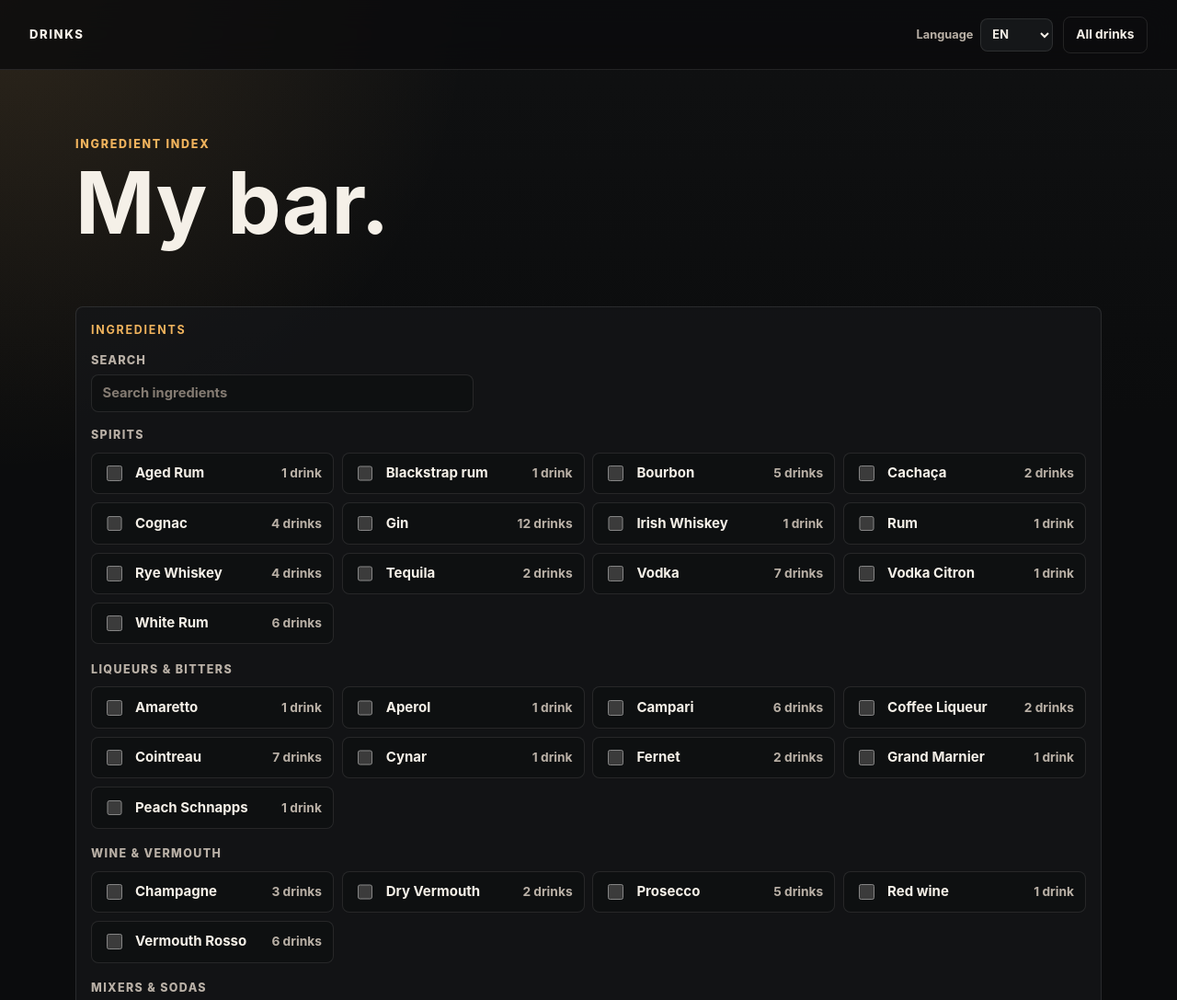
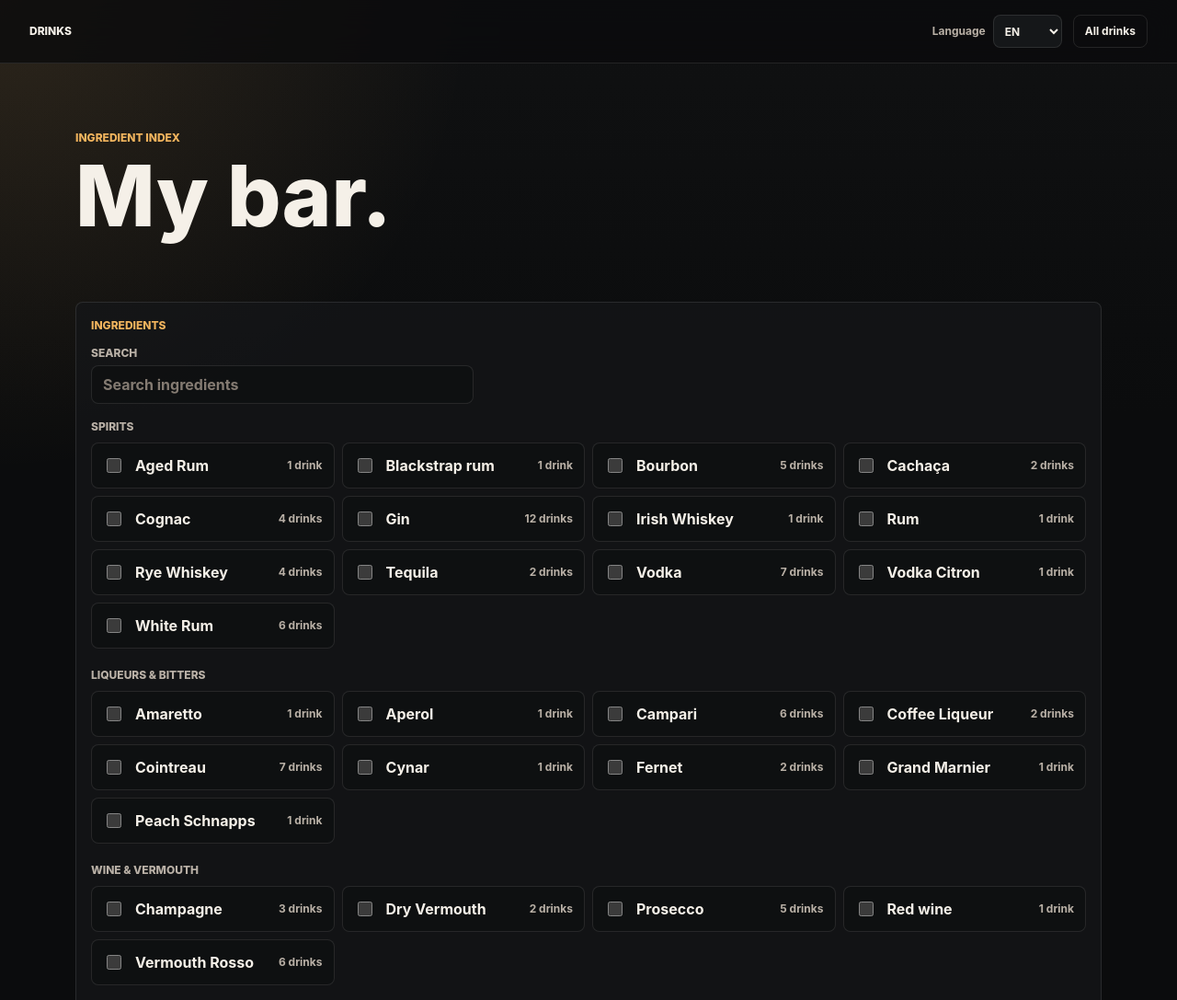
Before and after one commit to alisterlf/drinks, a website built with Vite: page ingredients.html in a window 1280 px wide. Shown: the top 1087 px of the page at 92% size. Built offline with nearby package versions, Linux system fonts and the light colour scheme.

Commit message:
feat: update typography and spacing in styles.css for improved readability
- Adjusted font sizes for various elements to enhance visual hierarchy.
- Modified spacing variables to create a more consistent layout across components.
- Introduced new font variables for better control over text styling.
- Reduced padding and margin values for a cleaner design and improved user experience.

```diff
--- a/styles.css
+++ b/styles.css
@@ -23,51 +23,46 @@
   --color-accent-selected: color-mix(in srgb, var(--color-accent) 18%, transparent);
   --color-accent-checked: color-mix(in srgb, var(--color-accent) 16%, transparent);
   --font-body: 'Inter', ui-sans-serif, system-ui, -apple-system, 'BlinkMacSystemFont', 'Segoe UI', sans-serif;
-  --font-size-xs: 0.78rem;
-  --font-size-sm: 0.8rem;
-  --font-size-md: 0.86rem;
-  --font-size-base: 0.92rem;
-  --font-size-body: 0.94rem;
-  --font-size-card-title: 1.2rem;
-  --font-size-icon: 1.15rem;
-  --font-size-summary: 1.04rem;
-  --font-size-page-title: clamp(2.35rem, 12vw, 5.8rem);
-  --font-size-detail-title: clamp(2.4rem, 12vw, 5rem);
+  --font-size-sm: 0.75rem;
+  --font-size-md: 1rem;
+  --font-size-lg: 1.25rem;
+  --font-size-xl: clamp(2.25rem, 12vw, 5.75rem);
+  --font-size-xxl: clamp(2.5rem, 12vw, 5rem);
   --font-weight-medium: 650;
   --font-weight-bold: 700;
   --font-weight-heavy: 750;
   --font-weight-black: 800;
   --font-weight-heading: 850;
-  --tracking-label: 0.14em;
-  --tracking-brand: 0.12em;
-  --tracking-control: 0.08em;
-  --tracking-group: 0.11em;
+  --tracking-label: 0;
+  --tracking-brand: var(--tracking-label);
+  --tracking-control: var(--tracking-label);
+  --tracking-group: var(--tracking-label);
   --line-height-tight: 0.92;
   --line-height-heading: 1.12;
   --line-height-body: 1.5;
+  --font-text: var(--font-size-md) / var(--line-height-body) var(--font-body);
+  --font-text-sm: var(--font-size-sm) / var(--line-height-body) var(--font-body);
+  --font-text-strong: var(--font-weight-heavy) var(--font-size-md) / var(--line-height-body) var(--font-body);
+  --font-label: var(--font-weight-black) var(--font-size-sm) / var(--line-height-body) var(--font-body);
+  --font-label-heading: var(--font-weight-heading) var(--font-size-sm) / var(--line-height-body) var(--font-body);
+  --font-control: var(--font-weight-bold) var(--font-size-sm) / var(--line-height-body) var(--font-body);
+  --font-control-strong: var(--font-weight-heavy) var(--font-size-sm) / var(--line-height-body) var(--font-body);
+  --font-input: var(--font-weight-medium) var(--font-size-md) / var(--line-height-body) var(--font-body);
+  --font-card-title: var(--font-weight-bold) var(--font-size-lg) / var(--line-height-heading) var(--font-body);
+  --font-page-title: var(--font-weight-heading) var(--font-size-xl) / var(--line-height-tight) var(--font-body);
+  --font-detail-title: var(--font-weight-heading) var(--font-size-xxl) / var(--line-height-tight) var(--font-body);
+  --font-icon: var(--font-size-lg) / 1 var(--font-body);
   --space-0: 0;
-  --space-1: 0.15rem;
-  --space-2: 0.35rem;
-  --space-3: 0.4rem;
-  --space-4: 0.45rem;
-  --space-5: 0.48rem;
-  --space-6: 0.5rem;
-  --space-7: 0.55rem;
-  --space-8: 0.65rem;
-  --space-9: 0.7rem;
-  --space-10: 0.72rem;
-  --space-11: 0.75rem;
-  --space-12: 0.8rem;
-  --space-13: 0.85rem;
-  --space-14: 1rem;
-  --space-15: 1.1rem;
-  --space-16: 1.15rem;
-  --space-17: 1.25rem;
-  --space-18: 1.4rem;
-  --space-19: 2rem;
-  --space-20: 2.5rem;
-  --space-21: 3rem;
-  --space-22: 4rem;
+  --space-1: 0.25rem;
+  --space-2: 0.5rem;
+  --space-3: 0.75rem;
+  --space-4: 1rem;
+  --space-5: 1.25rem;
+  --space-6: 1.5rem;
+  --space-7: 2rem;
+  --space-8: 2.5rem;
+  --space-9: 3rem;
+  --space-10: 4rem;
   --radius-control: 8px;
   --shadow-card: 0 18px 44px color-mix(in srgb, black 36%, transparent);
   --shadow-float: 0 10px 24px color-mix(in srgb, black 28%, transparent);
@@ -105,8 +100,7 @@ body {
     radial-gradient(circle at top left, var(--color-accent-glow), transparent 32rem),
     linear-gradient(180deg, var(--color-bg-elevated) 0%, var(--color-bg) 28rem);
   color: var(--color-ink);
-  font-family: var(--font-body);
-  line-height: var(--line-height-body);
+  font: var(--font-text);
 }
 
 a {
@@ -129,7 +123,7 @@ figure {
 }
 
 :where(.filter-panel, .ingredient-inventory-panel, .detail-section) {
-  padding: var(--panel-padding, var(--space-14));
+  padding: var(--panel-padding, var(--space-4));
   background: var(--panel-bg, var(--color-panel-glass));
   border: 1px solid var(--color-line);
   border-radius: var(--radius-control);
@@ -137,7 +131,7 @@ figure {
 
 :where(.filter-panel h2, .ingredient-inventory-panel h2, .detail-section h2) {
   color: var(--color-accent);
-  font-size: var(--font-size-xs);
+  font: var(--font-label);
   letter-spacing: var(--tracking-label);
   text-transform: uppercase;
 }
@@ -152,7 +146,7 @@ figure {
   .ingredient-list
 ) {
   display: grid;
-  gap: var(--grid-gap, var(--space-14));
+  gap: var(--grid-gap, var(--space-4));
 }
 
 .site-header {
@@ -163,8 +157,8 @@ figure {
   flex-wrap: wrap;
   align-items: center;
   justify-content: space-between;
-  gap: var(--space-14);
-  padding: var(--space-14);
+  gap: var(--space-4);
+  padding: var(--space-4);
   background: var(--color-header-bg);
   border-block-end: 1px solid var(--color-line);
   backdrop-filter: blur(16px);
@@ -175,22 +169,21 @@ figure {
   flex-wrap: wrap;
   align-items: center;
   justify-content: flex-end;
-  gap: var(--space-8);
+  gap: var(--space-3);
   min-width: 0;
 }
 
 .language-control {
   display: flex;
   align-items: center;
-  gap: var(--space-4);
+  gap: var(--space-2);
   color: var(--color-muted);
-  font-size: var(--font-size-sm);
-  font-weight: var(--font-weight-bold);
+  font: var(--font-control);
 }
 
 .language-control select {
   min-block-size: 2.25rem;
-  padding: var(--space-2) var(--space-7);
+  padding: var(--space-1) var(--space-2);
   background: var(--color-panel);
   border: 1px solid var(--color-line);
   border-radius: var(--radius-control);
@@ -206,20 +199,18 @@ figure {
 }
 
 .brand {
-  font-size: 0.82rem;
-  font-weight: var(--font-weight-black);
+  font: var(--font-label);
   letter-spacing: var(--tracking-brand);
   text-transform: uppercase;
 }
 
 .back-link,
 .iba-link {
-  padding: var(--space-7) var(--space-13);
+  padding: var(--space-2) var(--space-3);
   border: 1px solid var(--color-line);
   border-radius: var(--radius-control);
   color: var(--color-ink);
-  font-size: var(--font-size-md);
-  font-weight: var(--font-weight-bold);
+  font: var(--font-control);
 }
 
 .back-link:hover,
@@ -231,18 +222,17 @@ figure {
 .page-shell {
   inline-size: min(var(--container-max), 100%);
   margin-inline: auto;
-  padding: var(--space-17) var(--space-14) var(--space-21);
+  padding: var(--space-5) var(--space-4) var(--space-9);
 }
 
 .intro {
-  padding-block: var(--space-20) var(--space-18);
+  padding-block: var(--space-8) var(--space-6);
 }
 
 .eyebrow {
-  margin: var(--space-0) var(--space-0) var(--space-8);
+  margin: var(--space-0) var(--space-0) var(--space-3);
   color: var(--color-accent);
-  font-size: var(--font-size-xs);
-  font-weight: var(--font-weight-black);
+  font: var(--font-label);
   letter-spacing: var(--tracking-label);
   text-transform: uppercase;
 }
@@ -255,14 +245,13 @@ p {
 }
 
 h1 {
-  margin-block-end: var(--space-21);
-  font-size: var(--font-size-page-title);
-  line-height: var(--line-height-tight);
+  margin-block-end: var(--space-9);
+  font: var(--font-page-title);
 }
 
 .filters {
   display: block;
-  margin: var(--space-0) var(--space-0) var(--space-17);
+  margin: var(--space-0) var(--space-0) var(--space-5);
 }
 
 .ingredient-inventory {
@@ -271,35 +260,32 @@ h1 {
 
 .filter-panel h2,
 .ingredient-inventory-panel h2 {
-  margin: var(--space-0) var(--space-0) var(--space-12);
+  margin: var(--space-0) var(--space-0) var(--space-3);
 }
 
 .filter-controls {
-  --grid-gap: var(--space-13);
+  --grid-gap: var(--space-3);
 }
 
 .search-control {
   display: grid;
-  gap: var(--space-2);
+  gap: var(--space-1);
   max-inline-size: var(--search-max);
   color: var(--color-muted);
-  font-size: var(--font-size-sm);
-  font-weight: var(--font-weight-black);
+  font: var(--font-label);
   letter-spacing: var(--tracking-control);
   text-transform: uppercase;
 }
 
 .search-control input {
   inline-size: 100%;
-  min-block-size: 2.45rem;
-  padding: var(--space-7) var(--space-10);
+  min-block-size: 2.5rem;
+  padding: var(--space-2) var(--space-3);
   background: var(--color-panel-deep);
   border: 1px solid var(--color-line);
   border-radius: var(--radius-control);
   color: var(--color-ink);
-  font: inherit;
-  font-size: var(--font-size-base);
-  font-weight: var(--font-weight-medium);
+  font: var(--font-input);
   letter-spacing: 0;
   text-transform: none;
 }
@@ -314,7 +300,7 @@ h1 {
 }
 
 .ingredient-search-control {
-  margin-block-end: var(--space-14);
+  margin-block-end: var(--space-4);
 }
 
 .filter-actions,
@@ -322,7 +308,7 @@ h1 {
 .filter-segment {
   display: flex;
   flex-wrap: wrap;
-  gap: var(--space-7);
+  gap: var(--space-2);
 }
 
 .filter-segment {
@@ -333,16 +319,14 @@ h1 {
 }
 
 .filter-chip {
-  min-block-size: 2.35rem;
-  padding: var(--space-5) var(--space-10);
+  min-block-size: 2.25rem;
+  padding: var(--space-2) var(--space-3);
   background: var(--color-panel-deep);
   border: 1px solid var(--color-line);
   border-radius: var(--radius-control);
   color: var(--color-muted);
   cursor: pointer;
-  font: inherit;
-  font-size: var(--font-size-md);
-  font-weight: var(--font-weight-heavy);
+  font: var(--font-control-strong);
   transition:
     background var(--transition-fast),
     border-color var(--transition-fast),
@@ -370,18 +354,17 @@ h1 {
 .filter-chip-favorite {
   display: inline-flex;
   align-items: center;
-  gap: var(--space-3);
+  gap: var(--space-2);
 }
 
 .drink-count {
-  margin: var(--space-0) var(--space-0) var(--space-11);
+  margin: var(--space-0) var(--space-0) var(--space-3);
   color: var(--color-muted);
-  font-size: var(--font-size-md);
-  font-weight: var(--font-weight-bold);
+  font: var(--font-control);
 }
 
 .ingredient-inventory-list {
-  --grid-gap: var(--space-16);
+  --grid-gap: var(--space-5);
 }
 
 .ingredient-inventory-group {
@@ -389,16 +372,15 @@ h1 {
 }
 
 .ingredient-inventory-group-title {
-  margin: var(--space-0) var(--space-0) var(--space-7);
+  margin: var(--space-0) var(--space-0) var(--space-2);
   color: var(--color-muted);
-  font-size: var(--font-size-xs);
-  font-weight: var(--font-weight-heading);
+  font: var(--font-label-heading);
   letter-spacing: var(--tracking-group);
   text-transform: uppercase;
 }
 
 .ingredient-inventory-group-list {
-  --grid-gap: var(--space-7);
+  --grid-gap: var(--space-2);
 
   grid-template-columns: repeat(var(--ingredient-grid-columns), minmax(0, 1fr));
 }
@@ -412,9 +394,9 @@ h1 {
   display: grid;
   grid-template-columns: auto minmax(0, 1fr) auto;
   align-items: center;
-  gap: var(--space-9);
-  min-block-size: 2.8rem;
-  padding: var(--space-8) var(--space-11);
+  gap: var(--space-3);
+  min-block-size: 2.75rem;
+  padding: var(--space-3) var(--space-3);
   background: var(--color-panel-deep);
   border: 1px solid var(--color-line);
   border-radius: var(--radius-control);
@@ -430,23 +412,21 @@ h1 {
 }
 
 .ingredient-toggle-input {
-  inline-size: 1.05rem;
-  block-size: 1.05rem;
+  inline-size: 1rem;
+  block-size: 1rem;
   accent-color: var(--color-accent);
 }
 
 .ingredient-toggle-name {
   overflow-wrap: anywhere;
   color: var(--color-ink);
-  font-size: var(--font-size-body);
-  font-weight: var(--font-weight-heavy);
+  font: var(--font-text-strong);
 }
 
 .ingredient-toggle-count,
 .ingredient-inventory-empty {
   color: var(--color-muted);
-  font-size: var(--font-size-md);
-  font-weight: var(--font-weight-bold);
+  font: var(--font-control);
 }
 
 .ingredient-toggle:has(input:checked) {
@@ -455,11 +435,11 @@ h1 {
 }
 
 .ingredient-inventory-empty {
-  padding-block: var(--space-14);
+  padding-block: var(--space-4);
 }
 
 .drink-grid {
-  --grid-gap: var(--space-14);
+  --grid-gap: var(--space-4);
 
   grid-template-columns: repeat(var(--drink-grid-columns), minmax(0, 1fr));
 }
@@ -498,21 +478,20 @@ h1 {
 }
 
 .drink-card-body {
-  --grid-gap: var(--space-6);
+  --grid-gap: var(--space-2);
 
-  padding: var(--space-14);
+  padding: var(--space-4);
 }
 
 .drink-card h2 {
   margin: var(--space-0);
-  font-size: var(--font-size-card-title);
-  line-height: var(--line-height-heading);
+  font: var(--font-card-title);
 }
 
 .ingredient-legend {
   margin: var(--space-0);
   color: var(--color-muted);
-  font-size: var(--font-size-base);
+  font: var(--font-text);
 }
 
 .favorite-button {
@@ -525,8 +504,7 @@ h1 {
   border-radius: var(--radius-control);
   color: var(--color-ink);
   cursor: pointer;
-  font-size: var(--font-size-icon);
-  line-height: 1;
+  font: var(--font-icon);
   transition:
     background var(--transition-fast),
     border-color var(--transition-fast),
@@ -549,16 +527,16 @@ h1 {
 
 .drink-card > .favorite-button {
   position: absolute;
-  inset-block-start: var(--space-11);
-  inset-inline-end: var(--space-11);
+  inset-block-start: var(--space-3);
+  inset-inline-end: var(--space-3);
   z-index: 2;
   box-shadow: var(--shadow-float);
 }
 
 .drink-detail {
   display: grid;
-  gap: var(--space-17);
-  padding-block-start: var(--space-17);
+  gap: var(--space-5);
+  padding-block-start: var(--space-5);
 }
 
 .detail-hero {
@@ -577,14 +555,14 @@ h1 {
 }
 
 .detail-content {
-  --grid-gap: var(--space-15);
+  --grid-gap: var(--space-4);
 }
 
 .detail-heading {
   display: flex;
   align-items: flex-start;
   justify-content: space-between;
-  gap: var(--space-14);
+  gap: var(--space-4);
 }
 
 .detail-heading > div {
@@ -599,39 +577,38 @@ h1 {
 .detail-title {
   max-inline-size: var(--detail-title-max);
   margin: var(--space-0);
-  font-size: var(--font-size-detail-title);
-  line-height: var(--line-height-tight);
+  font: var(--font-detail-title);
 }
 
 .detail-summary {
   color: var(--color-muted);
-  font-size: var(--font-size-summary);
+  font: var(--font-text);
 }
 
 .detail-links {
   display: flex;
   flex-wrap: wrap;
-  gap: var(--space-8);
+  gap: var(--space-3);
 }
 
 .detail-section h2 {
-  margin-block-end: var(--space-8);
+  margin-block-end: var(--space-3);
 }
 
 .ingredient-list {
-  --grid-gap: var(--space-7);
+  --grid-gap: var(--space-2);
 }
 
 .ingredient-list li {
   display: grid;
-  gap: var(--space-2);
-  padding-block-end: var(--space-7);
+  gap: var(--space-1);
+  padding-block-end: var(--space-2);
   border-block-end: 1px solid var(--color-line-soft);
 }
 
 .ingredient-substitution {
   color: var(--color-muted);
-  font-size: var(--font-size-sm);
+  font: var(--font-text-sm);
 }
 
 .ingredient-list li:last-child {
@@ -640,7 +617,7 @@ h1 {
 }
 
 .empty-state {
-  padding-block: var(--space-19);
+  padding-block: var(--space-7);
   color: var(--color-muted);
 }
 
@@ -653,11 +630,11 @@ h1 {
 
 @media (width >= 820px) {
   .site-header {
-    padding: var(--space-15) var(--space-19);
+    padding: var(--space-4) var(--space-7);
   }
 
   .page-shell {
-    padding: var(--space-19) var(--space-19) var(--space-22);
+    padding: var(--space-7) var(--space-7) var(--space-10);
   }
 
   :root {
@@ -666,13 +643,13 @@ h1 {
   }
 
   .drink-grid {
-    --grid-gap: var(--space-17);
+    --grid-gap: var(--space-5);
   }
 
   .drink-detail {
     grid-template-columns: minmax(280px, 0.85fr) minmax(0, 1.15fr);
     align-items: start;
-    gap: var(--space-19);
+    gap: var(--space-7);
   }
 
   .detail-hero {
```
